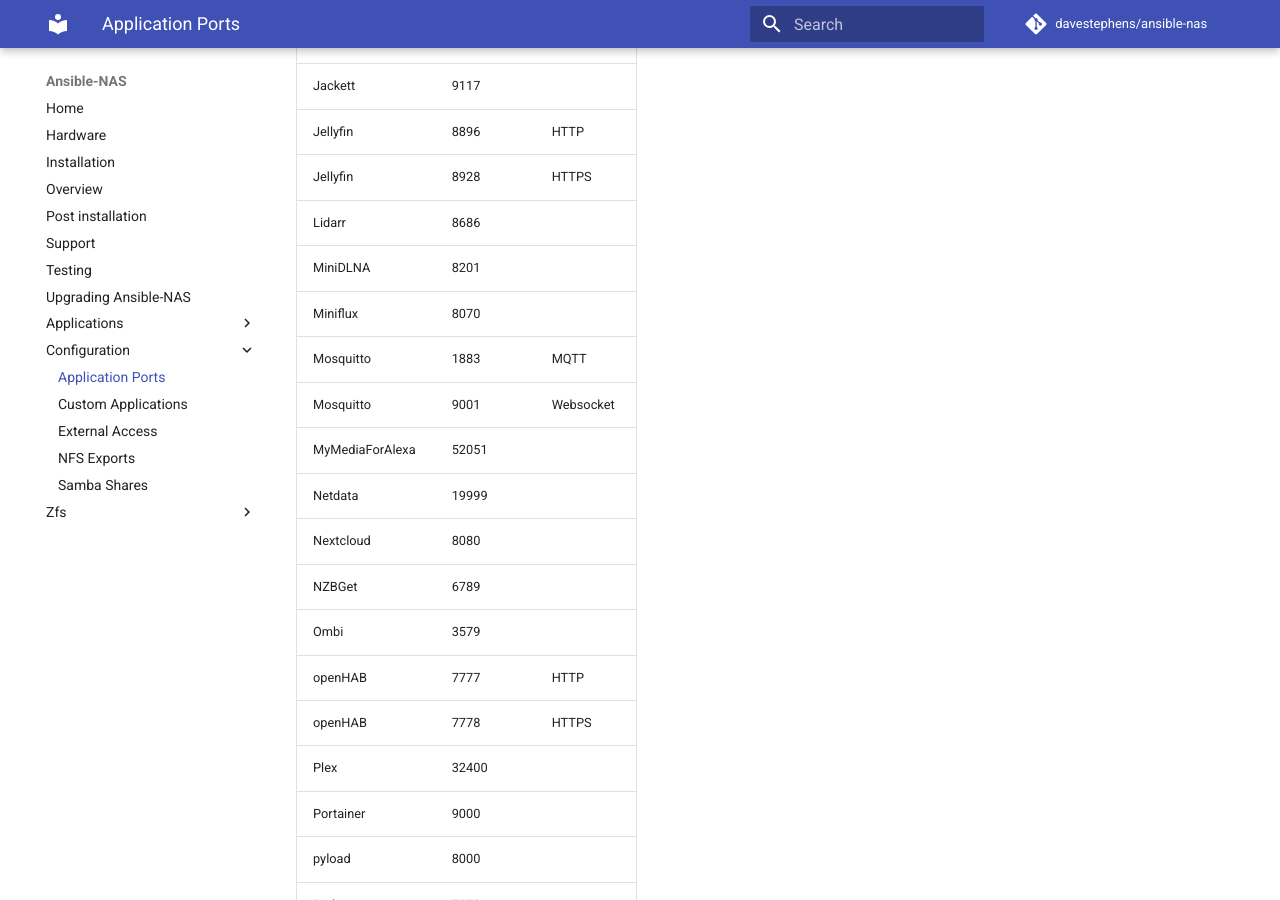
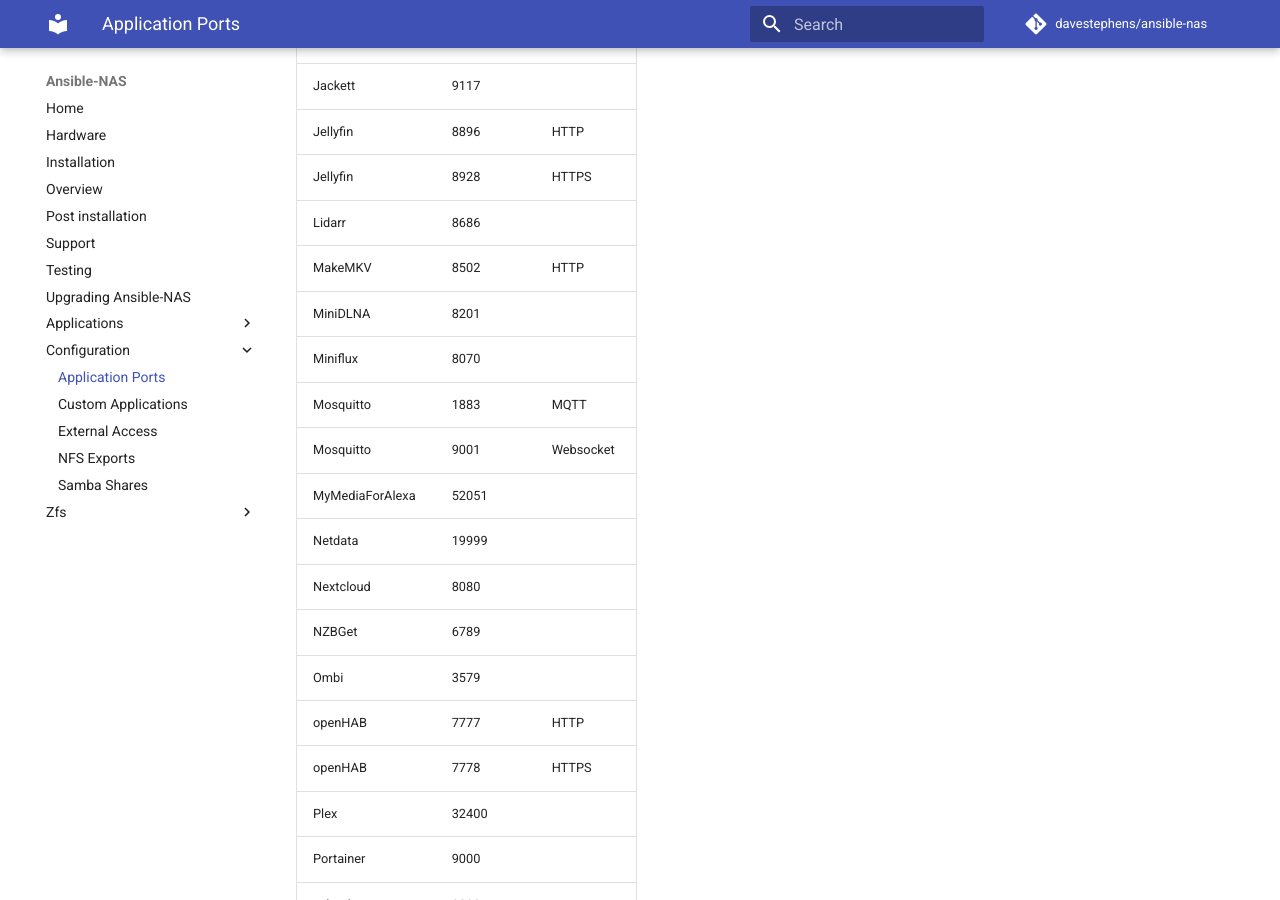
Before and after one commit to davestephens/ansible-nas, an MkDocs documentation site: the page built from docs/configuration/application_ports.md, in a window 1280 px wide and 900 px high, scrolled down 1249 px. Built offline with MkDocs 1.6.1 and Material for MkDocs 9.7.7, drawn with Linux system fonts in a browser that asks for light colours; comment, search, counter and statistics services are not loaded.

Commit message:
MakeMKV addition

```diff
--- a/docs/configuration/application_ports.md
+++ b/docs/configuration/application_ports.md
@@ -31,6 +31,7 @@ By default, applications can be found on the ports listed below.
 | Jellyfin        | 8896   | HTTP         |
 | Jellyfin        | 8928   | HTTPS        |
 | Lidarr          | 8686   |              |
+| MakeMKV         | 8502   | HTTP         |
 | MiniDLNA        | 8201   |              |
 | Miniflux        | 8070   |              |
 | Mosquitto       | 1883   | MQTT         |
```
